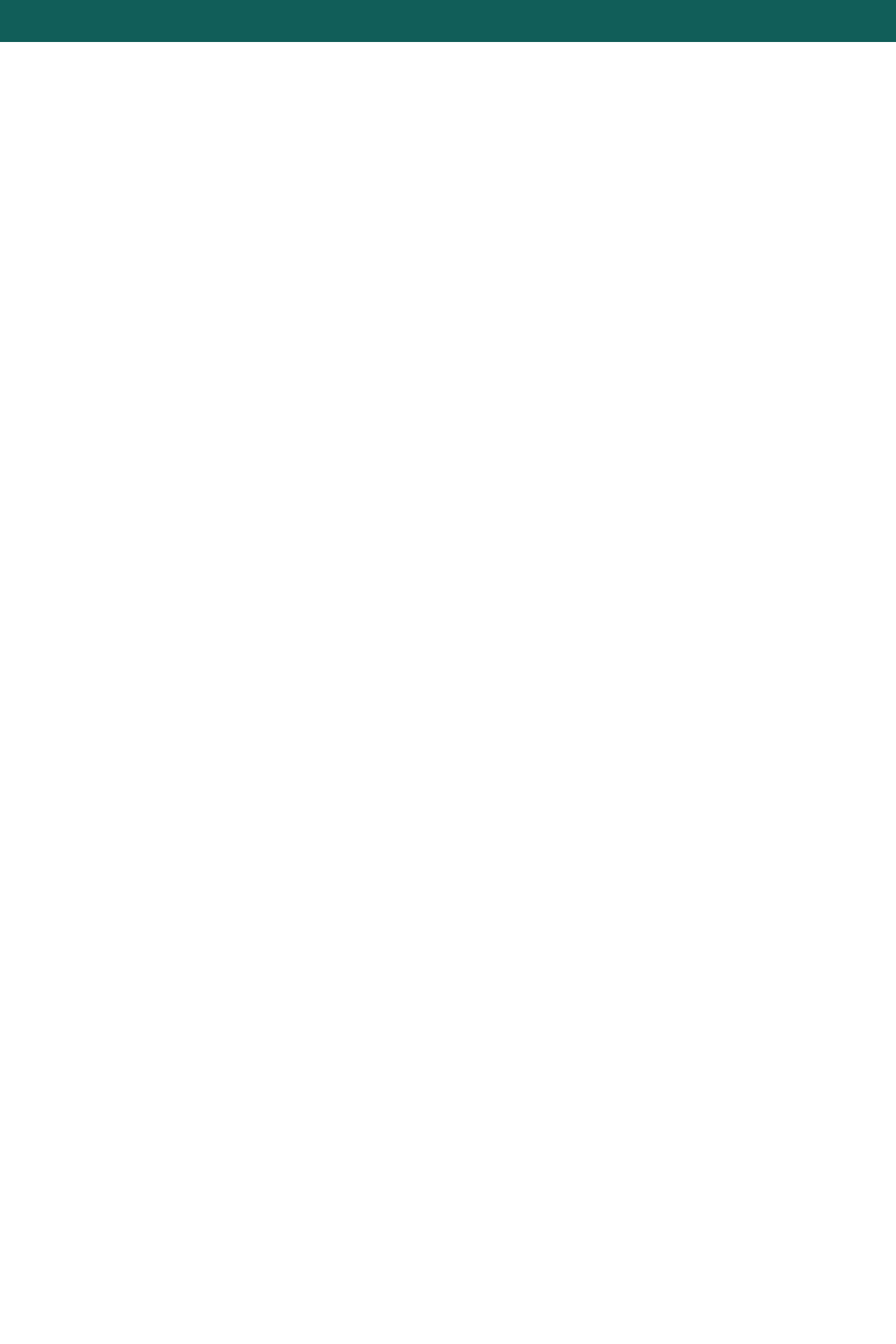
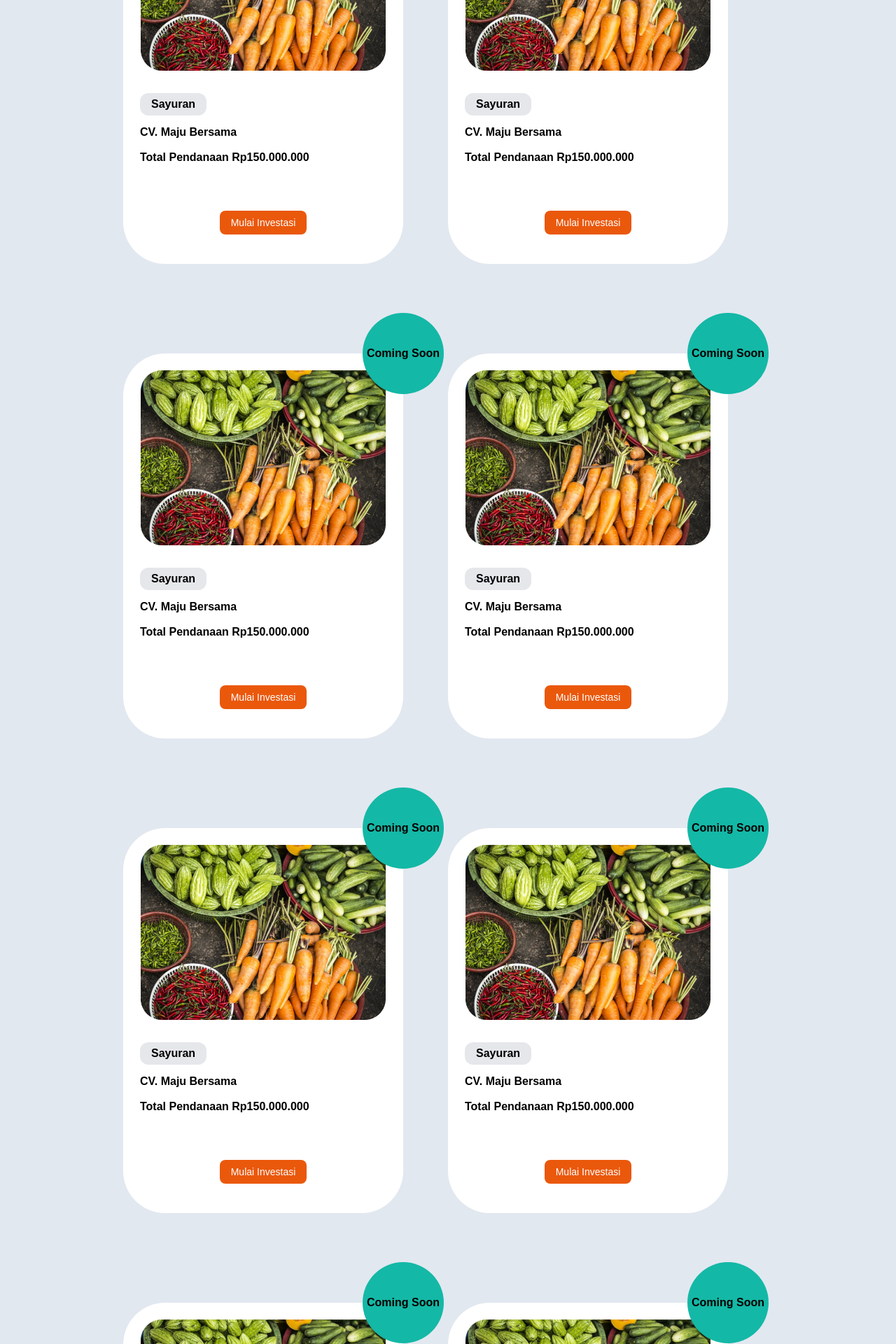
Before and after one commit to alfiancode/crowde-fe, a Next.js app: page /project in a window 1280 px wide. Shown: the part 740-2660 px from the top of the page at 70% size. Before the commit the page ends 800 px from the top, so only its background shows below. Built offline with nearby package versions, Linux system fonts and the light colour scheme.

Commit message:
add package and

```diff
--- /dev/null
+++ b/components/HotProjectSection.jsx
@@ -0,0 +1,22 @@
+import React from "react";
+import ItemHotProject from "./layout/ItemHotProject";
+
+const HotProjectSection = () => {
+  return (
+    <div className=" flex w-full flex-wrap  justify-center  bg-slate-200 mt-20">
+      <ItemHotProject addcss={"my-16"} />
+      <ItemHotProject addcss={"my-16"} />
+
+      <ItemHotProject addcss={"my-16"} />
+      <ItemHotProject addcss={"my-16"} />
+      <ItemHotProject addcss={"my-16"} />
+      <ItemHotProject addcss={"my-16"} />
+      <ItemHotProject addcss={"my-16"} />
+      <ItemHotProject addcss={"my-16"} />
+
+      <ItemHotProject addcss={"my-16"} />
+    </div>
+  );
+};
+
+export default HotProjectSection;
--- a/components/InputDaftarProject.jsx
+++ b/components/InputDaftarProject.jsx
@@ -19,8 +19,13 @@ const InputDaftarProject = () => {
   const getDataCategory = (data) => {
     setCategory(data);
   };
+  const getDataStatus = (data) => {
+    setStatusProject(data);
+  };
 
   const [category, setCategory] = useState("");
+  const [statusProject, setStatusProject] = useState("");
+  const [nameProject, setNameProject] = useState("");
   return (
     <div className="flex md:space-x-4  flex-col md:flex-row mx-12  justify-center mt-10">
       {/* iniput text  */}
@@ -35,6 +40,7 @@ const InputDaftarProject = () => {
             name="name"
             id="name"
             placeholder="Masukan Nama Project"
+            onChange={(e) => setNameProject(e.target.value)}
           />
         </div>
       </div>
@@ -50,19 +56,24 @@ const InputDaftarProject = () => {
         <label className="text-gray-700 font-semibold" htmlFor="name">
           Status
         </label>
-        <ListBoxProject data={status} onSubmit={getDataCategory} />
+        <ListBoxProject data={status} onSubmit={getDataStatus} />
       </div>
       {/* button submit */}
       <div className="  md:block md:self-end ">
         <button
           onClick={(e) => {
             e.preventDefault();
-            console.log("ini clg button submit", category);
+            console.log(
+              "ini clg button submit",
+              category,
+              statusProject,
+              nameProject
+            );
           }}
           className=" w-full md:w-fit mt-5 bg-orange-600 px-3 py-2  text-lg font-medium text-white transition hover:scale-110 hover:shadow-xl focus:outline-none focus:ring active:bg-orange-500 rounded-lg "
         >
           Cari
-        </button>{" "}
+        </button>
       </div>
     </div>
   );
--- a/components/layout/ItemHotProject.jsx
+++ b/components/layout/ItemHotProject.jsx
@@ -1,8 +1,10 @@
 import React from "react";
 
-const ItemHotProject = () => {
+const ItemHotProject = ({ addcss }) => {
   return (
-    <div className="relative   w-[300px] sm:w-[400px] h-[550px] bg-white rounded-[60px] flex flex-col items-center mr-16">
+    <div
+      className={`relative  w-[300px] sm:w-[400px] h-[550px] bg-white rounded-[60px] flex flex-col items-center mr-16 ${addcss} `}
+    >
       <div className="flex">
         <img src="hotproject.png" alt="" className="mt-6 w-[250px] sm:w-full" />
       </div>
--- a/package.json
+++ b/package.json
@@ -10,6 +10,7 @@
   },
   "dependencies": {
     "@headlessui/react": "^1.7.3",
+    "@tanstack/react-query": "^4.13.0",
     "axios": "^1.1.3",
     "next": "12.3.1",
     "react": "18.2.0",
--- a/pages/project.jsx
+++ b/pages/project.jsx
@@ -1,4 +1,5 @@
 import React from "react";
+import HotProjectSection from "../components/HotProjectSection";
 import InputDaftarProject from "../components/InputDaftarProject";
 
 import Layout from "../components/layout/Layout";
@@ -9,6 +10,7 @@ const project = () => {
     <Layout>
       <TitleDaftarProejct />
       <InputDaftarProject />
+      <HotProjectSection />
     </Layout>
   );
 };
```
Also changed, not shown: 1 other file (tests, documents, lock files or other folders).
